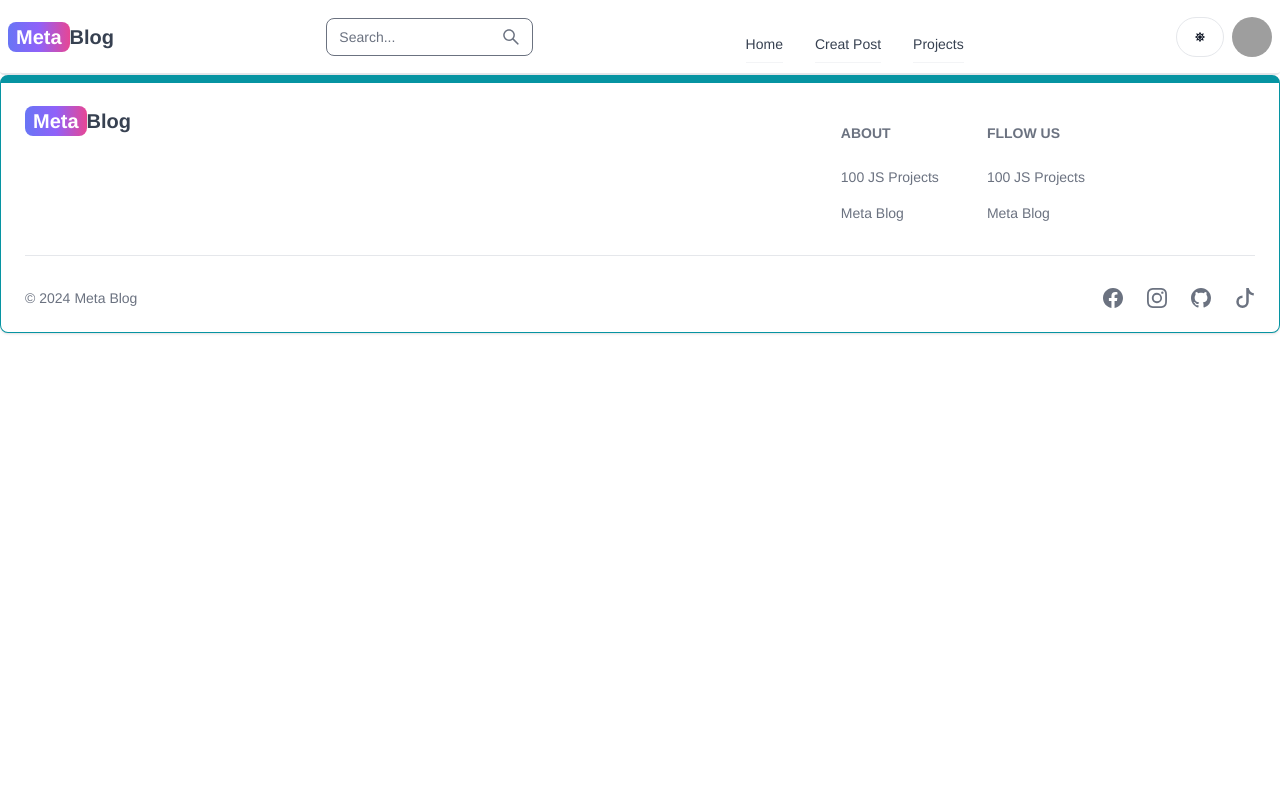
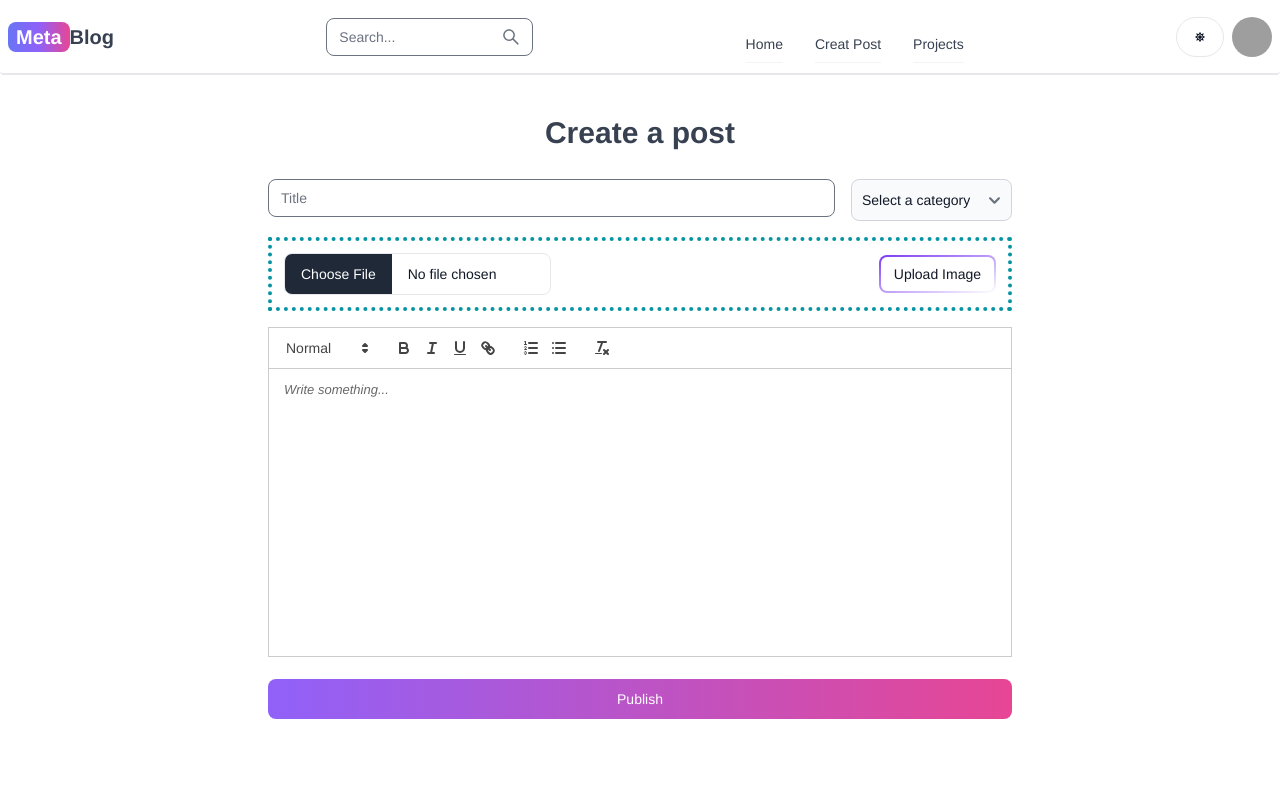
Before and after one commit to QuyenBui123/Blog, a React (Vite) app: page /uppos in a window 1280 px wide. Shown: the top 800 px of the page. Built offline with nearby package versions, Linux system fonts and the light colour scheme; grey boxes are pictures that could not be loaded.

Commit message:
Creat UpdatePost UI

```diff
--- a/src/UserRoute.tsx
+++ b/src/UserRoute.tsx
@@ -9,6 +9,7 @@ import ThreeDotMenu from "./components/ThreeDotMenu";
 import ProfilePage from "./pages/ProfilePage";
 import PostCard from "./components/PostCard";
 import PostPage from "./pages/post-page";
+import UpdatePost from "./pages/UpdatePost";
 
 
 export default function useRouterElement(){
@@ -53,6 +54,9 @@ export default function useRouterElement(){
         },{
             path:'/pos',
             element:<About/>
+        },{
+            path:'uppos',
+            element:<UpdatePost/>
         }
 
     ])
--- a/src/components/DashPosts/DashPosts.tsx
+++ b/src/components/DashPosts/DashPosts.tsx
@@ -11,7 +11,7 @@ export default function DashPosts() {
     postcontent:" On this blog, you'll find weekly articles and tutorials on topics such as web development software engineering, and programming languages Sahand is always learning and exploring new technologies so be sure to check back often for new content!",
     image:"https://png.pngtree.com/png-vector/20220810/ourmid/pngtree-blogging-concept-picture-writer-laptop-png-image_5722986.png",
     title:"Test",
-    slug:"123"
+    slug:"uppos"
   };
   // const { currentUser } = useSelector((state) => state.user);
   // const [userPosts ] = useState([]);
@@ -83,7 +83,7 @@ export default function DashPosts() {
                   <Table.Cell>
                     <Link
                       className='text-teal-500 hover:underline'
-                      to={`/update-post/${mockPost.slug}`}
+                      to={`/${mockPost.slug}`}
                     >
                       <span>Edit</span>
                     </Link>
--- /dev/null
+++ b/src/pages/UpdatePost/UpdatePost.tsx
@@ -0,0 +1,95 @@
+import { Alert, Button, FileInput, Select, TextInput } from 'flowbite-react';
+import { useState } from 'react';
+import { CircularProgressbar } from 'react-circular-progressbar';
+import 'react-circular-progressbar/dist/styles.css';
+import 'react-quill/dist/quill.snow.css'
+import ReactQuill from 'react-quill';
+
+export default function UpdatePost() {
+  const [imageUploadProgress, ] = useState(null);
+  const [imageUploadError, ] = useState(null);
+  const [formData, setFormData] = useState({});
+  const [publishError, ] = useState(null);
+  const handleUpdloadImage = async () => {
+
+  };
+  const handleSubmit = async () => {
+
+  };
+  return (
+    <div className='p-3 max-w-3xl mx-auto min-h-screen'>
+      <h1 className='text-center text-3xl my-7 font-semibold'>Create a post</h1>
+      <form className='flex flex-col gap-4' onSubmit={handleSubmit}>
+        <div className='flex flex-col gap-4 sm:flex-row justify-between'>
+          <TextInput
+            type='text'
+            placeholder='Title'
+            required
+            id='title'
+            className='flex-1'
+            onChange={(e) =>
+              setFormData({ ...formData, title: e.target.value })
+            }
+          />
+          <Select
+            onChange={(e) =>
+              setFormData({ ...formData, category: e.target.value })
+            }
+          >
+            <option value='uncategorized'>Select a category</option>
+            <option value='javascript'>JavaScript</option>
+            <option value='reactjs'>React.js</option>
+            <option value='nextjs'>Next.js</option>
+          </Select>
+        </div>
+        <div className='flex gap-4 items-center justify-between border-4 border-teal-500 border-dotted p-3'>
+          <FileInput/>
+          <Button
+            type='button'
+            gradientDuoTone='purpleToBlue'
+            size='sm'
+            outline
+            onClick={handleUpdloadImage}
+
+          >
+            {imageUploadProgress ? (
+              <div className='w-16 h-16'>
+                <CircularProgressbar
+                  value={imageUploadProgress}
+                  text={`${imageUploadProgress || 0}%`}
+                />
+              </div>
+            ) : (
+              'Upload Image'
+            )}
+          </Button>
+        </div>
+        {imageUploadError && <Alert color='failure'>{imageUploadError}</Alert>}
+        {/* {formData && (
+          <img
+            src="https://hoanghamobile.com/tin-tuc/wp-content/uploads/2023/07/anh-bia-dep-10.jpg"
+            alt='upload'
+            className='w-full h-72 object-cover'
+          />
+        )} */}
+        <ReactQuill
+          theme='snow'
+          placeholder='Write something...'
+          className='h-72 mb-12'
+
+          onChange={(value) => {
+            setFormData({ ...formData, content: value });
+          }}
+        />
+        <Button type='submit' gradientDuoTone='purpleToPink'>
+          Publish
+        </Button>
+        {publishError && (
+          <Alert className='mt-5' color='failure'>
+            {publishError}
+          </Alert>
+           )}
+      </form>
+    </div>
+  );
+}
--- /dev/null
+++ b/src/pages/UpdatePost/index.ts
@@ -0,0 +1,3 @@
+import UpdatePost from "./UpdatePost";
+
+export default UpdatePost
```
